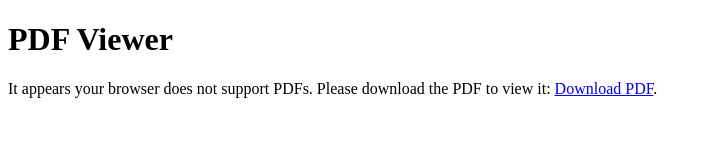
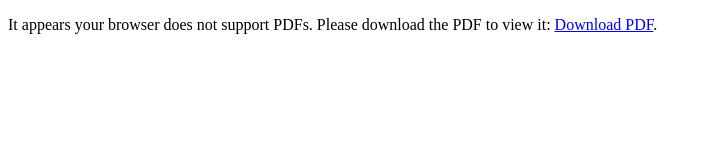
Before and after one commit to aurelienlacour/cv-stage, a plain HTML site: page index.html in a window 1280 px wide. Shown: the whole page, without its empty margins (0-712 px from the left). Drawn offline with Linux system fonts and the light colour scheme.

Commit message:
Update index.html

```diff
--- a/index.html
+++ b/index.html
@@ -6,8 +6,7 @@
     <title>PDF Viewer</title>
 </head>
 <body>
-    <h1>PDF Viewer</h1>
-    <object data="3-aurelien-lacour-CV-Resume.pdf" type="application/pdf" width="100%" height="600px">
+    <object data="3-aurelien-lacour-CV-Resume.pdf" type="application/pdf" width="100%" height=auto>
         <p>It appears your browser does not support PDFs. Please download the PDF to view it: <a href="3-aurelien-lacour-CV-Resume.pdf">Download PDF</a>.</p>
     </object>
 </body>
```
